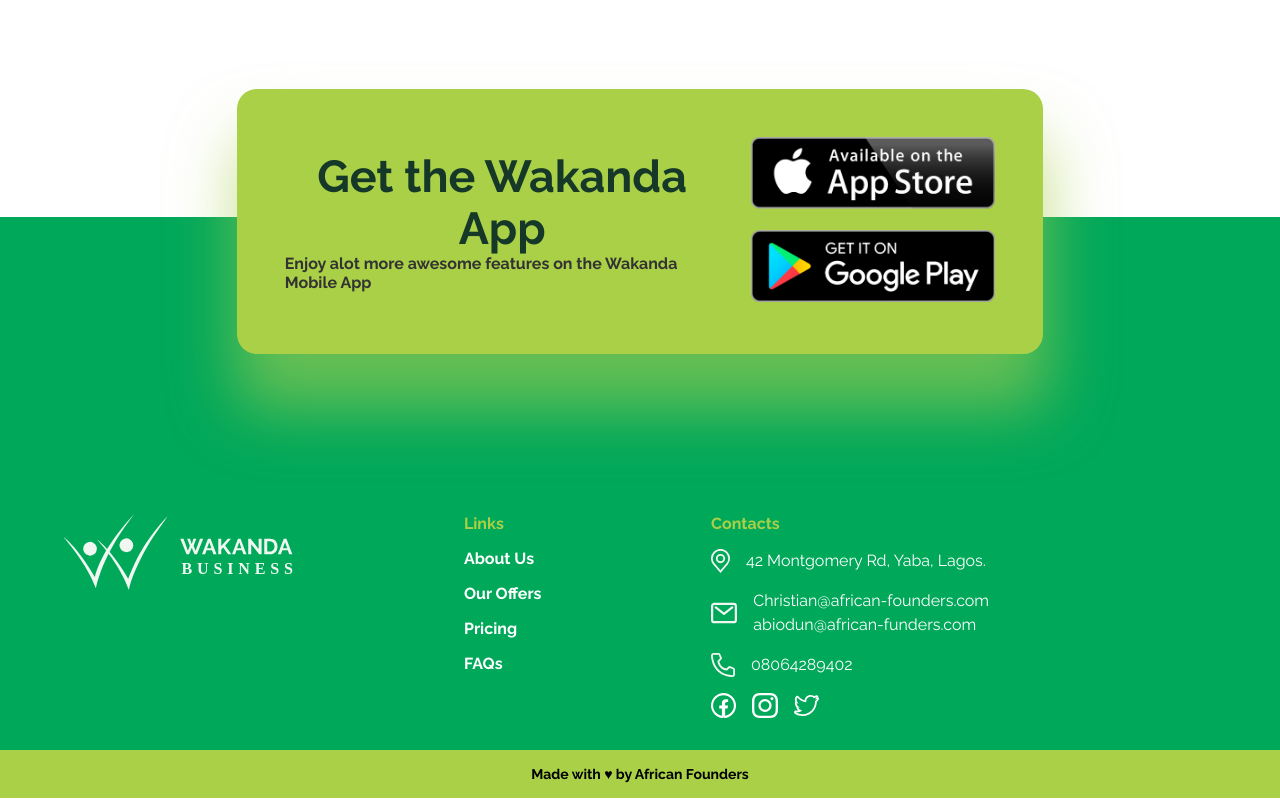
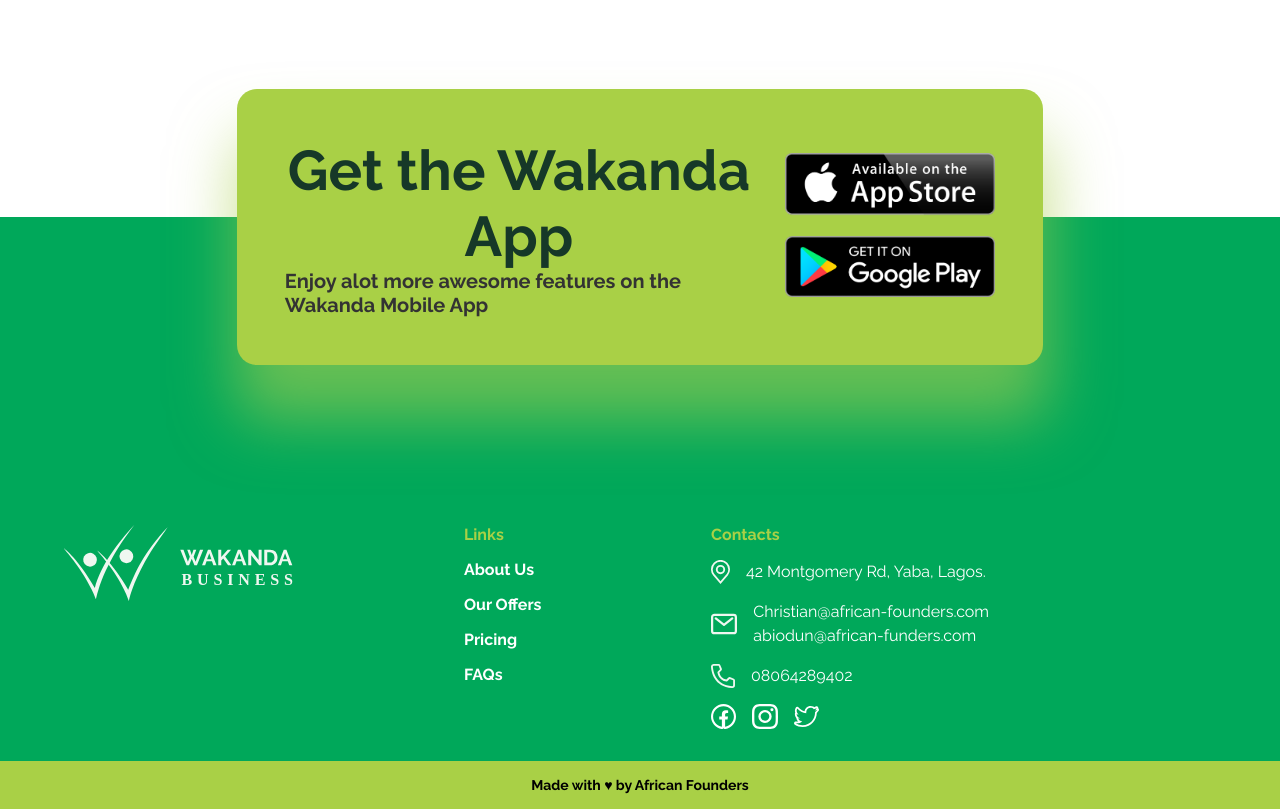
Before and after one commit to EarlPappi/wakanda-business, a React (Create React App) app: page / in a window 1280 px wide. Shown: the part 5000-5809 px from the top of the page. Built offline with nearby package versions, Linux system fonts and the light colour scheme.

Commit message:
footer fixes

```diff
--- a/src/Components/Footer/Footer.module.css
+++ b/src/Components/Footer/Footer.module.css
@@ -42,7 +42,7 @@
 }
 
 .footerOut {
-    width: 70%;
+    width: 90%;
     margin: 0 auto;
     background-color: #A9D046;
     border-radius: 20px;
@@ -55,14 +55,36 @@
 -moz-box-shadow: 2px 51px 63px 4px #AACE5099;
 }
 
+@media (min-width: 767px) {
+    .footerOut {
+        width: 70%;
+        margin: 0 auto;
+        background-color: #A9D046;
+        border-radius: 20px;
+        padding: 3rem;
+        position: relative;
+        top: -8rem;
+        align-items: center;
+        box-shadow: 2px 51px 63px 4px #AACE5099;
+    -webkit-box-shadow: 2px 51px 63px 4px #AACE5099;
+    -moz-box-shadow: 2px 51px 63px 4px #AACE5099;
+    }
+}
+
 .footerOut h2{
-    font-size: 2.8rem;
+    font-size: 1.5rem;
     text-align: center;
     color: #163828;
 }
 
+@media (min-width:767px) {
+    .footerOut h2{
+        font-size: 3.5rem;
+    }
+}
+
 .footerOut p{
-    font-size: 1rem;
+    font-size: 1.25rem;
     color: #333333;
     font-weight: 700;
 }
```
